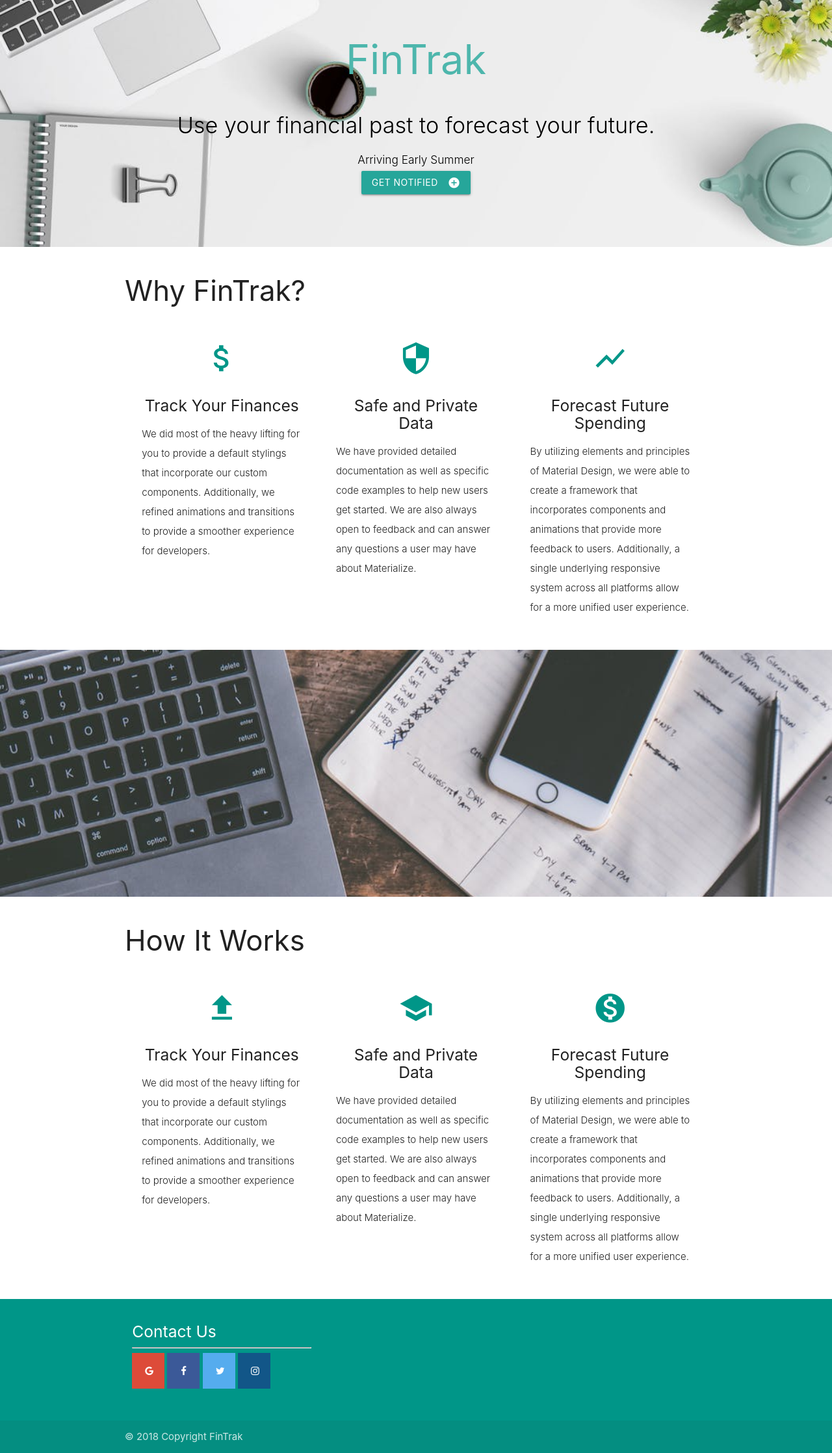
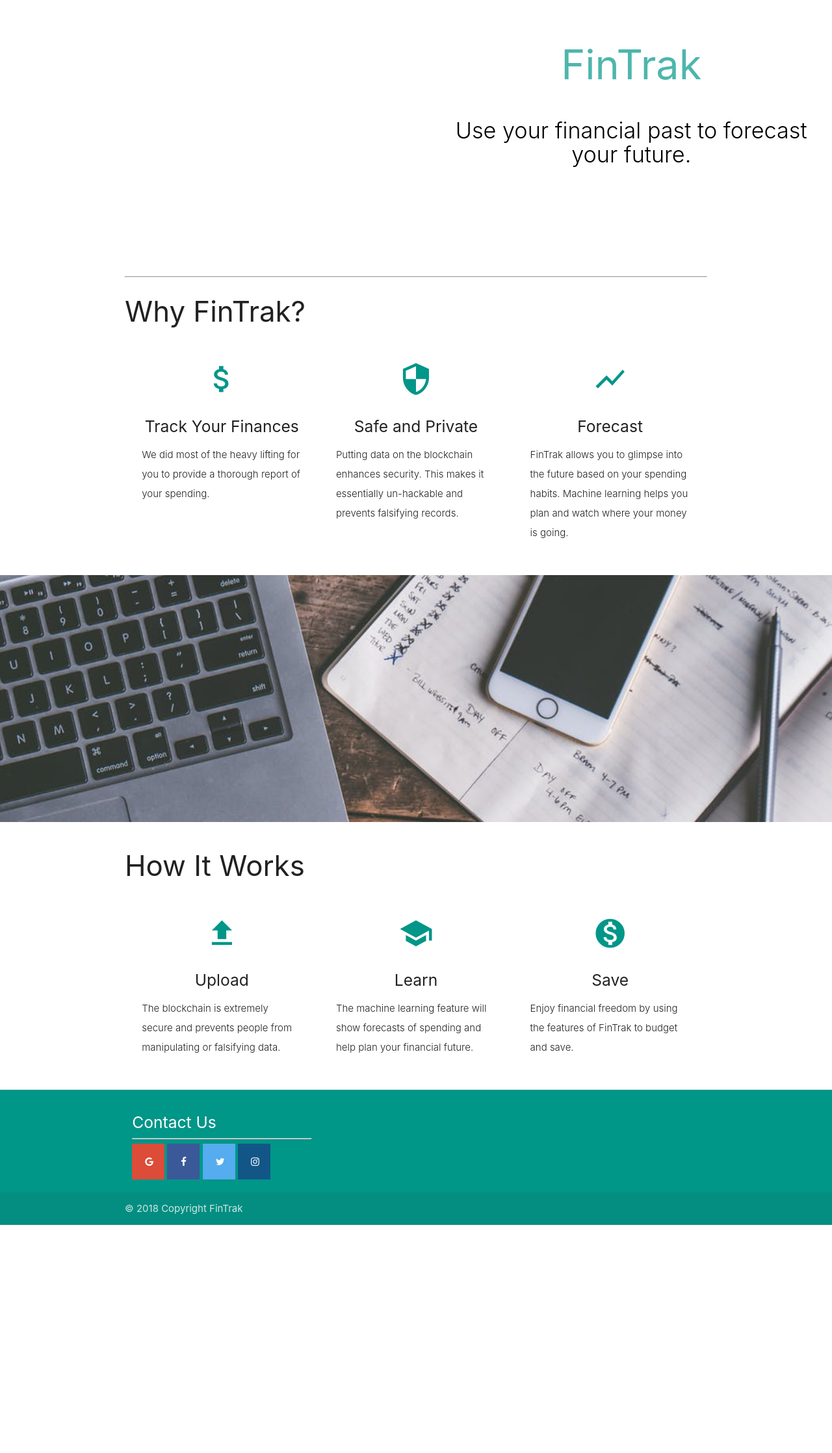
Before and after one commit to frankiecancino/FinTrak, a Flask app: page / in a window 1280 px wide. Shown: the whole page at 65% size. After the commit the page ends 1885 px from the top, so only its background shows below. Run offline with Flask 2, Linux system fonts and the light colour scheme; some libraries are stand-ins or nearby versions; grey boxes are pictures that could not be loaded.

Commit message:
final commit hopefully

```diff
--- a/app/static/css/style.css
+++ b/app/static/css/style.css
@@ -88,3 +88,33 @@
   background: #125688;
   color: white;
 }
+
+/* label color */
+    .input-field label {
+    color: #FFFFFF;
+}
+
+/* label focus color */
+.input-field input[type=text]:focus + label {
+ color: #FFFFFF;
+}
+
+/* label underline focus color */
+.input-field input[type=text]:focus {
+ border-bottom: 1px solid #000;
+ box-shadow: 0 1px 0 0 #000;
+}
+/* valid color */
+.input-field input[type=text].valid {
+ border-bottom: 1px solid #000;
+ box-shadow: 0 1px 0 0 #000;
+}
+/* invalid color */
+.input-field input[type=text].invalid {
+ border-bottom: 1px solid #000;
+ box-shadow: 0 1px 0 0 #000;
+}
+/* icon prefix focus color */
+.input-field .prefix.active {
+ color: #000;
+}
--- a/app/templates/index.html
+++ b/app/templates/index.html
@@ -18,24 +18,20 @@
 <script async>(function(s,u,m,o,j,v){j=u.createElement(m);v=u.getElementsByTagName(m)[0];j.async=1;j.src=o;j.dataset.sumoSiteId='64b8f25e37c5ad7c37c8090ca57cf78ddea47163b27a7afa7c42c948b3268c25';v.parentNode.insertBefore(j,v)})(window,document,'script','//load.sumo.com/');</script>
 
 <body>
-  <div id="index-banner" class="parallax-container">
-    <div class="section no-pad-bot">
-      <div class="container">
-        <div class="row center">
-          <br><br><br>
-          <h1 class="header center teal-text text-lighten-2">FinTrak</h1>
-          <h4 class="header col s12 black-text light">Use your financial past to forecast your future.</h4>
-          <div class="row center">
-            <h6 class="header col s12 black-text light">Arriving Early Summer</h6>
-            <a class="waves-effect waves-light btn"><i class="material-icons right">add_circle</i>Get Notified</a>
-          </div>
+  <section>
+    <br>
+    <div class="parallax-container">
+      <div class="row valign-wrapper col s12 center">
+        <video class="responsive-video right" height="375" width="350" autoplay>
+          <source src="demo.mov" type="video/mp4">
+        </video>
+        <div class="row col s6 center">
+          <h1 class="header teal-text text-lighten-2 center">FinTrak</h1>
+          <h4 class="header black-text light right">Use your financial past to forecast your future.</h4>
         </div>
-        <br><br>
-
       </div>
     </div>
-    <div class="parallax"><img src="background1.jpg" alt="img 1"></div>
-  </div>
+  </section>
 
 
   <div class="container">
@@ -43,31 +39,31 @@
 
       <!--   Icon Section   -->
       <div class="row">
+        <hr>
         <h3>Why FinTrak?</h3>
         <div class="col s12 m4">
           <div class="icon-block">
             <h2 class="center teal-text"><i class="material-icons">attach_money</i></h2>
             <h5 class="center">Track Your Finances</h5>
 
-            <p class="light">We did most of the heavy lifting for you to provide a default stylings that incorporate our custom components. Additionally, we refined animations and transitions to provide a smoother experience for developers.</p>
+            <p class="light">We did most of the heavy lifting for you to provide a thorough report of your spending.</p>
           </div>
         </div>
 
         <div class="col s12 m4">
           <div class="icon-block">
             <h2 class="center teal-text"><i class="material-icons">security</i></h2>
-            <h5 class="center">Safe and Private Data</h5>
+            <h5 class="center">Safe and Private</h5>
 
-            <p class="light">We have provided detailed documentation as well as specific code examples to help new users get started. We are also always open to feedback and can answer any questions a user may have about Materialize.</p>
+            <p class="light">Putting data on the blockchain enhances security. This makes it essentially un-hackable and prevents falsifying records.</p>
           </div>
         </div>
 
         <div class="col s12 m4">
           <div class="icon-block">
             <h2 class="center teal-text"><i class="material-icons">show_chart</i></h2>
-            <h5 class="center">Forecast Future Spending</h5>
-
-            <p class="light">By utilizing elements and principles of Material Design, we were able to create a framework that incorporates components and animations that provide more feedback to users. Additionally, a single underlying responsive system across all platforms allow for a more unified user experience.</p>
+            <h5 class="center">Forecast</h5>
+            <p class="light">FinTrak allows you to glimpse into the future based on your spending habits. Machine learning helps you plan and watch where your money is going.</p>
           </div>
         </div>
       </div>
@@ -89,27 +85,26 @@
         <div class="col s12 m4">
           <div class="icon-block">
             <h2 class="center teal-text"><i class="material-icons">file_upload</i></h2>
-            <h5 class="center">Track Your Finances</h5>
-
-            <p class="light">We did most of the heavy lifting for you to provide a default stylings that incorporate our custom components. Additionally, we refined animations and transitions to provide a smoother experience for developers.</p>
+            <h5 class="center">Upload</h5>
+            <p class="light">The blockchain is extremely secure and prevents people from manipulating or falsifying data.</p>
           </div>
         </div>
 
         <div class="col s12 m4">
           <div class="icon-block">
             <h2 class="center teal-text"><i class="material-icons">school</i></h2>
-            <h5 class="center">Safe and Private Data</h5>
+            <h5 class="center">Learn</h5>
 
-            <p class="light">We have provided detailed documentation as well as specific code examples to help new users get started. We are also always open to feedback and can answer any questions a user may have about Materialize.</p>
+            <p class="light">The machine learning feature will show forecasts of spending and help plan your financial future.</p>
           </div>
         </div>
 
         <div class="col s12 m4">
           <div class="icon-block">
             <h2 class="center teal-text"><i class="material-icons">monetization_on</i></h2>
-            <h5 class="center">Forecast Future Spending</h5>
+            <h5 class="center">Save</h5>
 
-            <p class="light">By utilizing elements and principles of Material Design, we were able to create a framework that incorporates components and animations that provide more feedback to users. Additionally, a single underlying responsive system across all platforms allow for a more unified user experience.</p>
+            <p class="light">Enjoy financial freedom by using the features of FinTrak to budget and save.</p>
           </div>
         </div>
       </div>
@@ -120,16 +115,13 @@
   <footer class="page-footer teal">
     <div class="container">
       <div class="row">
-        <div class="col l4 s12">
+        <div class="col s4 left">
           <h5 class="white-text">Contact Us</h5>
           <hr>
           <a href="https://mail.google.com/mail/?view=cm&fs=1&to=fintrakco@gmail.com" class="fa fa-google"></a>
           <a href="https://www.facebook.com/fintrakco/" class="fa fa-facebook"></a>
           <a href="https://twitter.com/FinTrak" class="fa fa-twitter"></a>
           <a href="https://www.instagram.com/fintrakco/?hl=en" class="fa fa-instagram"></a>
-          <div class="col s12 center">
-            <h3><i class="mdi-content-send brown-text"></i></h3>
-          </div>
         </div>
       </div>
     </div>
```
Also changed, not shown: python/__init__.py (added), 1 other file.
